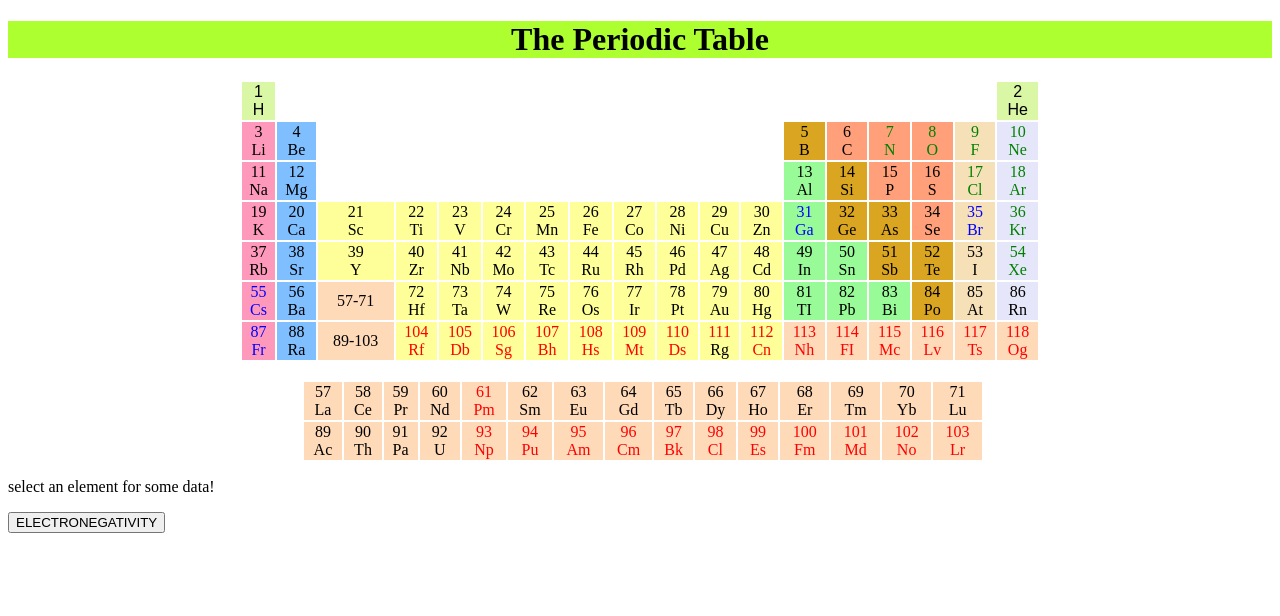
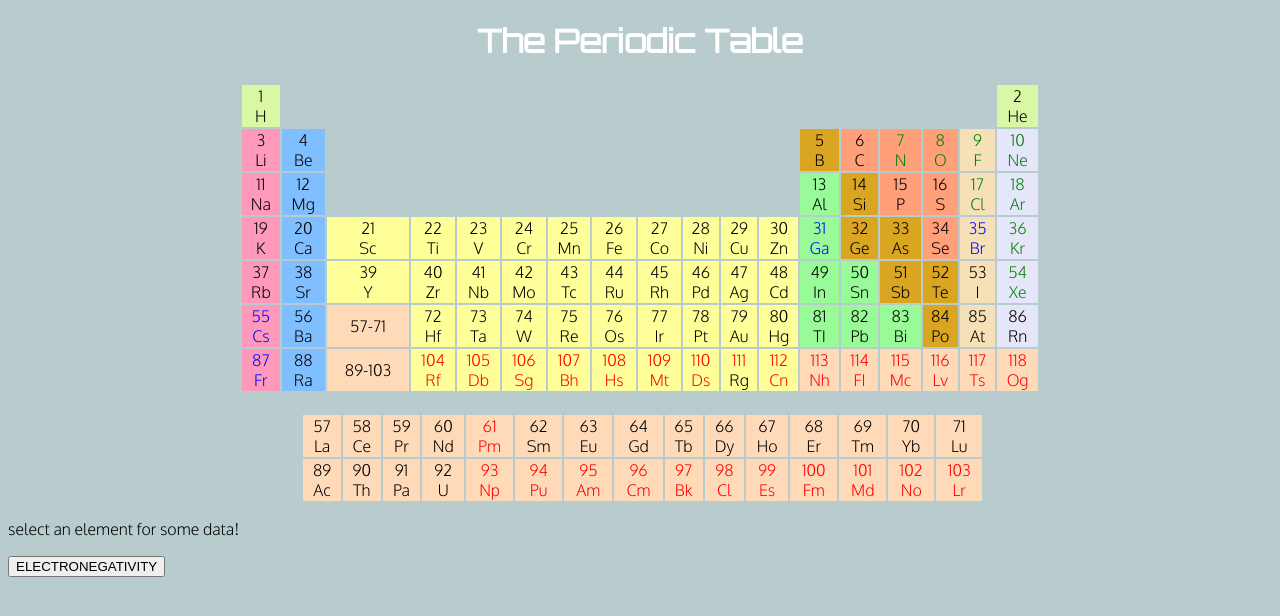
Before and after one commit to zaminku/periodic-table, a website built with webpack: page index.html in a window 1280 px wide. Built offline with nearby package versions, Linux system fonts and the light colour scheme.

Commit message:
added styling to periodic table (fonts and background color)

```diff
--- a/index.html
+++ b/index.html
@@ -7,6 +7,14 @@
     <meta http-equiv="X-UA-Compatible" content="ie=edge" />
     <link rel="stylesheet" href="./dist/main.css" />
     <script src="./dist/main.js"></script>
+
+    <link rel="preconnect" href="https://fonts.googleapis.com">
+    <link rel="preconnect" href="https://fonts.gstatic.com" crossorigin>
+    <link href="https://fonts.googleapis.com/css2?family=Oxygen:wght@300&display=swap" rel="stylesheet">
+    <link rel="preconnect" href="https://fonts.googleapis.com">
+    <link rel="preconnect" href="https://fonts.gstatic.com" crossorigin>
+    <link href="https://fonts.googleapis.com/css2?family=Orbitron&display=swap" rel="stylesheet">
+
     <script type="text/javascript" src="./src/scripts/data.js" defer></script>
     <script type="text/javascript" src="./src/scripts/graph.js" defer></script>
     <script src="https://d3js.org/d3.v4.min.js" defer></script>
@@ -16,12 +24,11 @@
 
 
 
-<body>
+<body style="background-color: #B8CBCD; font-family: 'Oxygen">
 
     <!-- <h1 id="hello">hmmmm</h1> -->
-    <h1 style="background-color:greenyellow;">
-        <center>The Periodic Table
-        </center>
+    <h1>
+        <center>The Periodic Table</center>
     </h1>
 
     <div id="periodic-table">
--- a/src/index.scss
+++ b/src/index.scss
@@ -1,7 +1,12 @@
 
+h1 {
+    font-family: 'Orbitron', sans-serif;
+    font-weight: bold;
+    color: white;
+}
 
 #el1, #el2 {
-    font-family: 'Arial';
+    // font-family: 'Arial';
     font: white;
     background-color: #DAF7A6;
 }
```
Also changed, not shown: dist/main.css.
